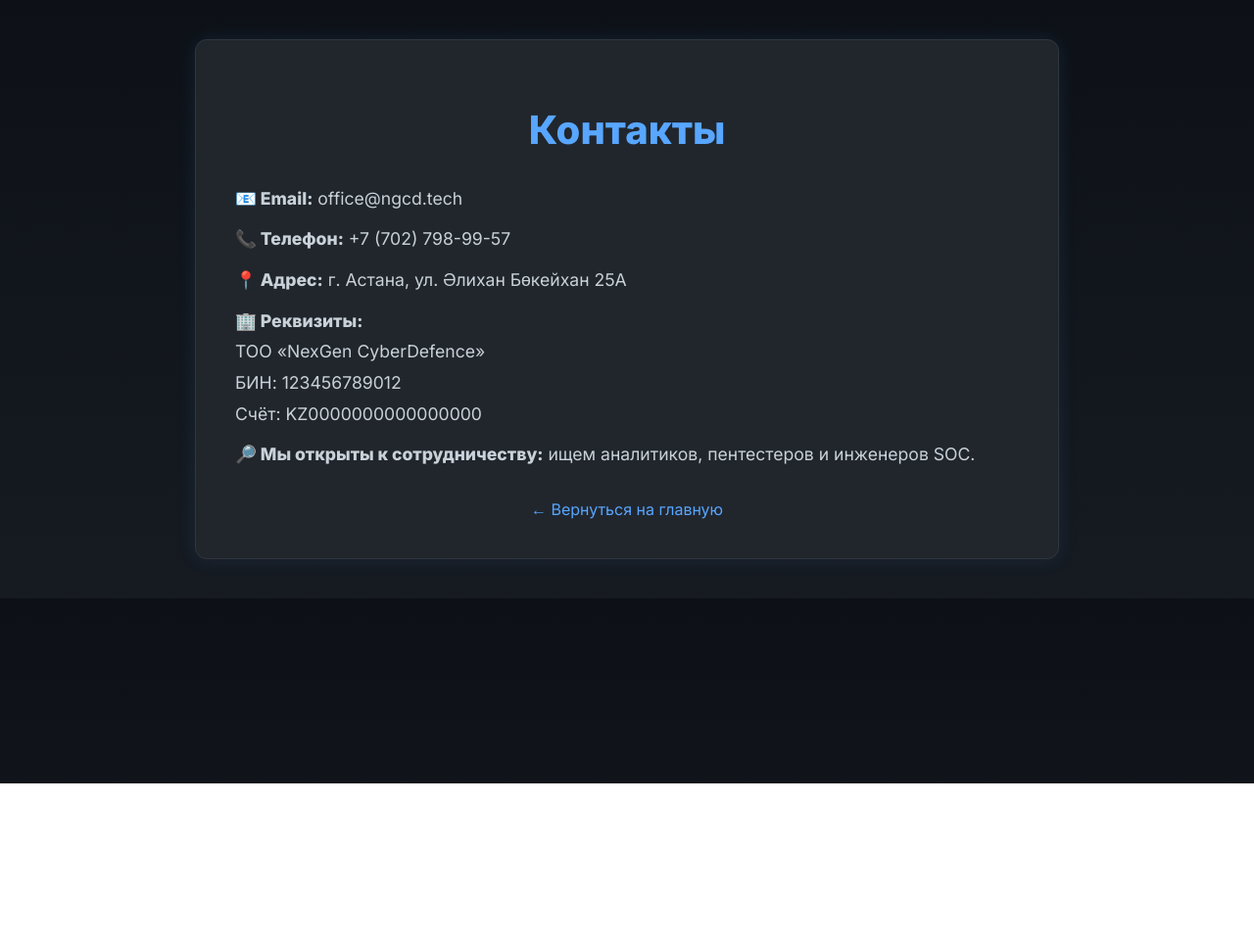
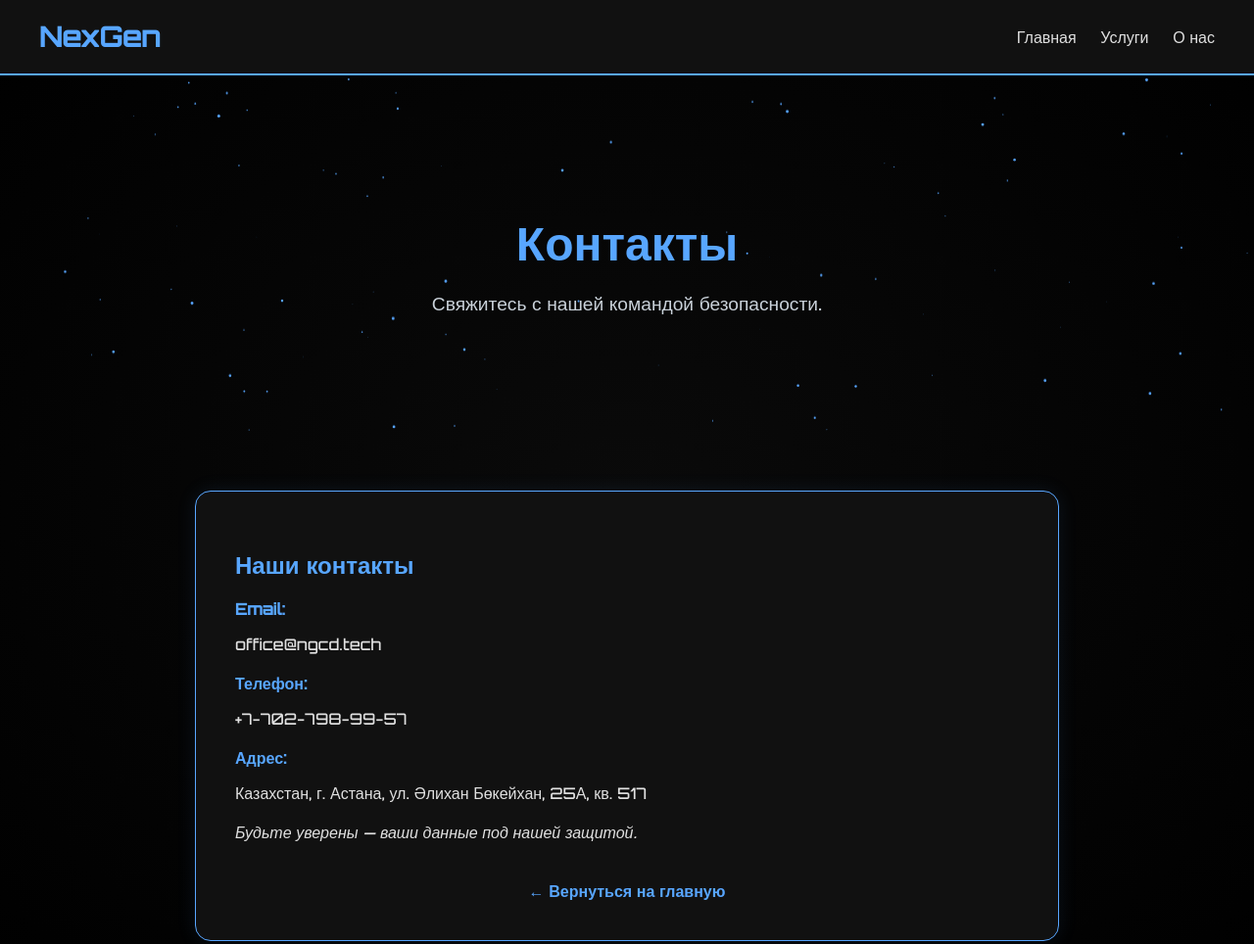
Before and after one commit to yestaevv/yestaevv, a plain HTML site: page contact.html in a window 1280 px wide. Shown: the whole page at 98% size. Before the commit the page ends 800 px from the top, so only its background shows below. Drawn offline with nearby package versions, Linux system fonts and the light colour scheme.

Commit message:
Update contact.html

```diff
--- a/contact.html
+++ b/contact.html
@@ -4,72 +4,227 @@
   <meta charset="UTF-8" />
   <meta name="viewport" content="width=device-width, initial-scale=1.0" />
   <title>Контакты — NexGen</title>
-  <link href="https://fonts.googleapis.com/css2?family=Inter:wght@400;600;800&display=swap" rel="stylesheet">
+  <link href="https://fonts.googleapis.com/css2?family=Orbitron:wght@500&display=swap" rel="stylesheet">
+  <link href="https://unpkg.com/aos@2.3.4/dist/aos.css" rel="stylesheet">
   <style>
-    body {
-      font-family: 'Inter', sans-serif;
-      background: linear-gradient(180deg, #0d1117, #161b22);
-      color: #e6edf3;
-      margin: 0;
-      padding: 40px;
+    :root {
+      --bg: #0a0a0a;
+      --bg-end: #000;
+      --card: #111;
+      --accent: #58a6ff;
+      --text: #e0e0e0;
     }
 
-    .container {
-      max-width: 800px;
-      margin: auto;
-      background: #21262d;
-      padding: 40px;
-      border-radius: 12px;
-      border: 1px solid #30363d;
-      box-shadow: 0 0 20px rgba(88,166,255,0.1);
+    body {
+      margin: 0;
+      padding: 0;
+      font-family: 'Orbitron', sans-serif;
+      background: radial-gradient(ellipse at center, var(--bg) 0%, var(--bg-end) 100%);
+      color: var(--text);
+      overflow-x: hidden;
     }
 
-    h1 {
-      font-size: 2.5em;
-      color: #58a6ff;
-      text-align: center;
-      margin-bottom: 30px;
+    header {
+      display: flex;
+      justify-content: space-between;
+      align-items: center;
+      padding: 20px 40px;
+      background-color: var(--card);
+      border-bottom: 2px solid var(--accent);
     }
 
-    .info {
-      font-size: 1.1em;
-      color: #c9d1d9;
-      line-height: 1.8;
+    .logo {
+      font-size: 28px;
+      font-weight: bold;
+      color: var(--accent);
     }
 
-    .info p {
-      margin: 10px 0;
+    .nav-links a {
+      color: var(--text);
+      text-decoration: none;
+      margin-left: 20px;
+      font-weight: 500;
+    }
+
+    .nav-links a:hover {
+      color: var(--accent);
+      text-shadow: 0 0 6px var(--accent), 0 0 12px var(--accent);
+    }
+
+    .hero {
+      position: relative;
+      text-align: center;
+      padding: 100px 20px;
+      overflow: hidden;
+    }
+
+    .hero canvas {
+      position: absolute;
+      top: 0;
+      left: 0;
+      width: 100%;
+      height: 100%;
+      z-index: 0;
+    }
+
+    .hero h1 {
+      position: relative;
+      z-index: 1;
+      font-size: 3em;
+      color: var(--accent);
+      margin-bottom: 20px;
+    }
+
+    .hero p {
+      position: relative;
+      z-index: 1;
+      font-size: 1.2em;
+      color: #c9d1d9;
+    }
+
+    .content {
+      max-width: 800px;
+      margin: 60px auto;
+      padding: 40px;
+      background-color: var(--card);
+      border-radius: 16px;
+      box-shadow: 0 0 20px rgba(88,166,255,0.1);
+      border: 1px solid var(--accent);
+    }
+
+    .content h2 {
+      color: var(--accent);
+      margin-bottom: 20px;
+    }
+
+    .contact-item {
+      margin-bottom: 20px;
+    }
+
+    .contact-item strong {
+      display: block;
+      color: var(--accent);
+      margin-bottom: 5px;
     }
 
     .back {
       text-align: center;
-      margin-top: 30px;
+      margin-top: 40px;
     }
 
-    a {
-      color: #58a6ff;
+    .back a {
+      color: var(--accent);
       text-decoration: none;
+      font-weight: bold;
     }
 
-    a:hover {
-      text-decoration: underline;
+    .back a:hover {
+      text-shadow: 0 0 8px var(--accent);
+    }
+
+    @media (max-width: 600px) {
+      .hero h1 {
+        font-size: 2em;
+      }
+
+      .content {
+        padding: 20px;
+      }
     }
   </style>
 </head>
 <body>
-  <div class="container">
-    <h1>Контакты</h1>
-    <div class="info">
-      <p><strong>📧 Email:</strong> office@ngcd.tech</p>
-      <p><strong>📞 Телефон:</strong> +7 (702) 798-99-57</p>
-      <p><strong>📍 Адрес:</strong> г. Астана, ул. Әлихан Бөкейхан 25А</p>
-      <p><strong>🏢 Реквизиты:</strong><br>ТОО «NexGen CyberDefence»<br>БИН: 123456789012<br>Счёт: KZ0000000000000000</p>
-      <p><strong>🔎 Мы открыты к сотрудничеству:</strong> ищем аналитиков, пентестеров и инженеров SOC.</p>
+
+  <header>
+    <div class="logo">NexGen</div>
+    <nav class="nav-links">
+      <a href="index.html">Главная</a>
+      <a href="services.html">Услуги</a>
+      <a href="about.html">О нас</a>
+    </nav>
+  </header>
+
+  <section class="hero">
+    <canvas id="stars"></canvas>
+    <h1 data-aos="fade-up">Контакты</h1>
+    <p data-aos="fade-up" data-aos-delay="150">Свяжитесь с нашей командой безопасности.</p>
+  </section>
+
+  <div class="content" data-aos="fade-up">
+    <h2>Наши контакты</h2>
+
+    <div class="contact-item">
+      <strong>Email:</strong>
+      <p>office@ngcd.tech</p>
     </div>
+
+    <div class="contact-item">
+      <strong>Телефон:</strong>
+      <p>+7-702-798-99-57</p>
+    </div>
+
+    <div class="contact-item">
+      <strong>Адрес:</strong>
+      <p>Казахстан, г. Астана, ул. Әлихан Бөкейхан, 25А, кв. 517</p>
+    </div>
+
+    <p><em>Будьте уверены — ваши данные под нашей защитой.</em></p>
 
     <div class="back">
       <a href="index.html">← Вернуться на главную</a>
     </div>
   </div>
+
+  <script src="https://unpkg.com/aos@2.3.4/dist/aos.js"></script>
+  <script>AOS.init();</script>
+
+  <script>
+    const canvas = document.getElementById('stars');
+    const ctx = canvas.getContext('2d');
+    let stars = [];
+
+    function resizeCanvas() {
+      canvas.width = window.innerWidth;
+      canvas.height = document.querySelector('.hero').offsetHeight;
+    }
+
+    function createStars(count) {
+      stars = [];
+      for (let i = 0; i < count; i++) {
+        stars.push({
+          x: Math.random() * canvas.width,
+          y: Math.random() * canvas.height,
+          radius: Math.random() * 1.5,
+          speed: Math.random() * 0.5 + 0.2
+        });
+      }
+    }
+
+    function animateStars() {
+      ctx.clearRect(0, 0, canvas.width, canvas.height);
+      ctx.fillStyle = '#58a6ff';
+      for (let star of stars) {
+        ctx.beginPath();
+        ctx.arc(star.x, star.y, star.radius, 0, 2 * Math.PI);
+        ctx.fill();
+        star.y += star.speed;
+        if (star.y > canvas.height) {
+          star.y = 0;
+          star.x = Math.random() * canvas.width;
+        }
+      }
+      requestAnimationFrame(animateStars);
+    }
+
+    window.addEventListener('resize', () => {
+      resizeCanvas();
+      createStars(100);
+    });
+
+    resizeCanvas();
+    createStars(100);
+    animateStars();
+  </script>
+
 </body>
 </html>
```
